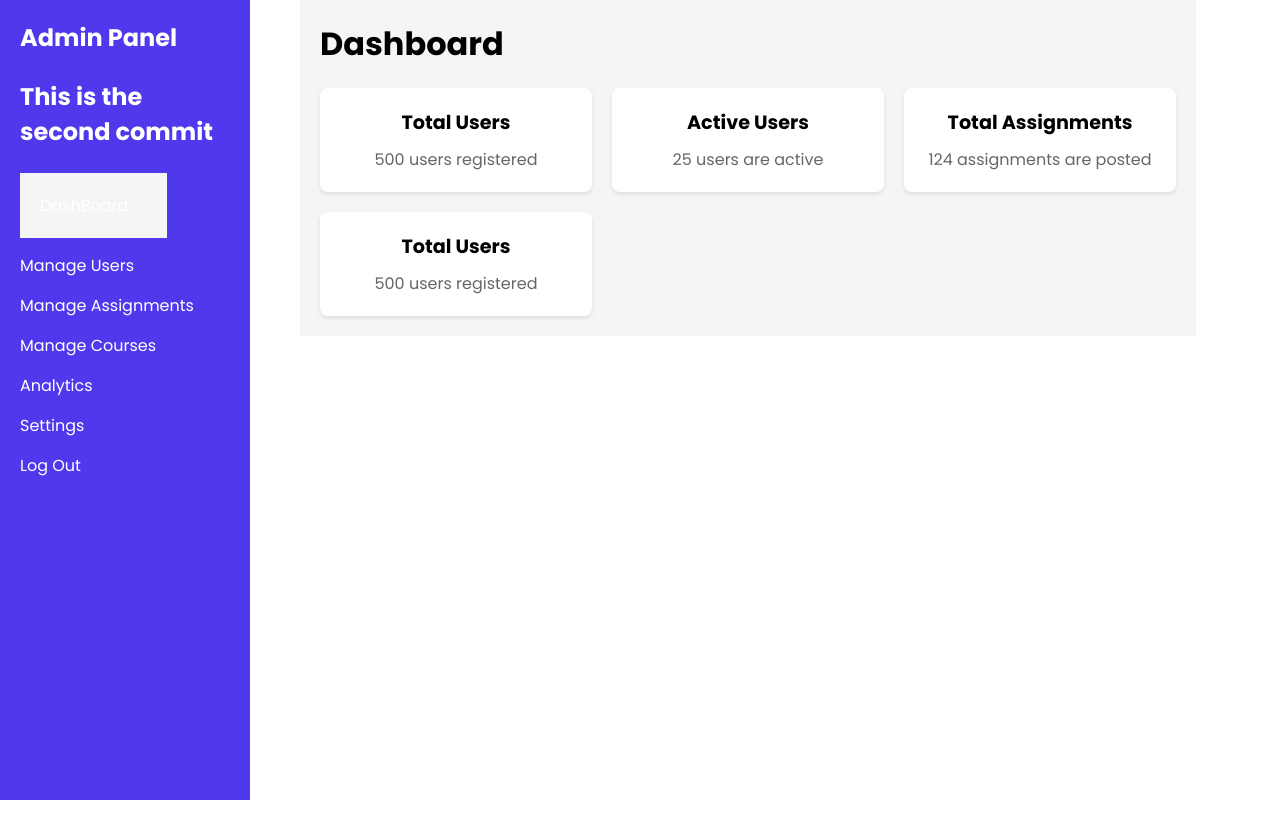
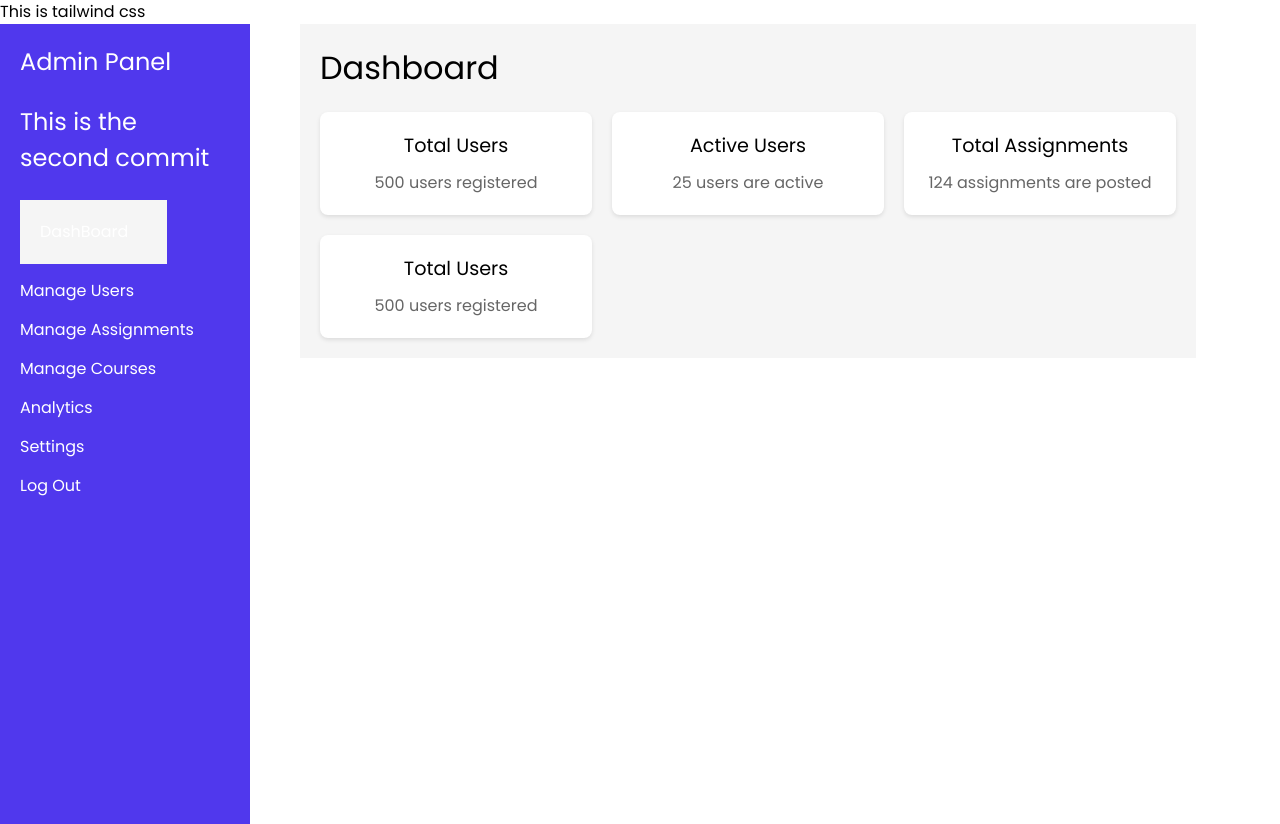
Before and after one commit to randiranirman/Learning-Management-System-Frontend, a React (Vite) app in the folder frontend/: page / in a window 1280 px wide. Before the commit the page ends 800 px from the top, so only its background shows below. Built offline with nearby package versions, Linux system fonts and the light colour scheme.

Commit message:
tailwind css implementation

```diff
--- a/frontend/package.json
+++ b/frontend/package.json
@@ -23,6 +23,7 @@
     "eslint-plugin-react-hooks": "^5.0.0",
     "eslint-plugin-react-refresh": "^0.4.16",
     "globals": "^15.14.0",
+    "tailwindcss": "^3.4.17",
     "vite": "^6.0.5"
   }
 }
--- a/frontend/src/App.jsx
+++ b/frontend/src/App.jsx
@@ -3,7 +3,9 @@ import Sidebar from "./Components/Sidebar/Sidebar"
 
 const App = () => {
   return (
+
    <>
+        <h1 className="text -3xl font-bold underline">This is tailwind css</h1>
         <Sidebar />
         <Dashboard />
    </>
--- a/frontend/src/index.css
+++ b/frontend/src/index.css
@@ -1,3 +1,8 @@
+@tailwind base;
+@tailwind components;
+@tailwind utilities;
+
+
 *{
   margin: 0;
   padding: 0;
--- /dev/null
+++ b/frontend/tailwind.config.js
@@ -0,0 +1,8 @@
+/** @type {import('tailwindcss').Config} */
+export default {
+  content: [],
+  theme: {
+    extend: {},
+  },
+  plugins: [],
+}
```
Also changed, not shown: 2 other files (tests, documents, lock files or other folders).
